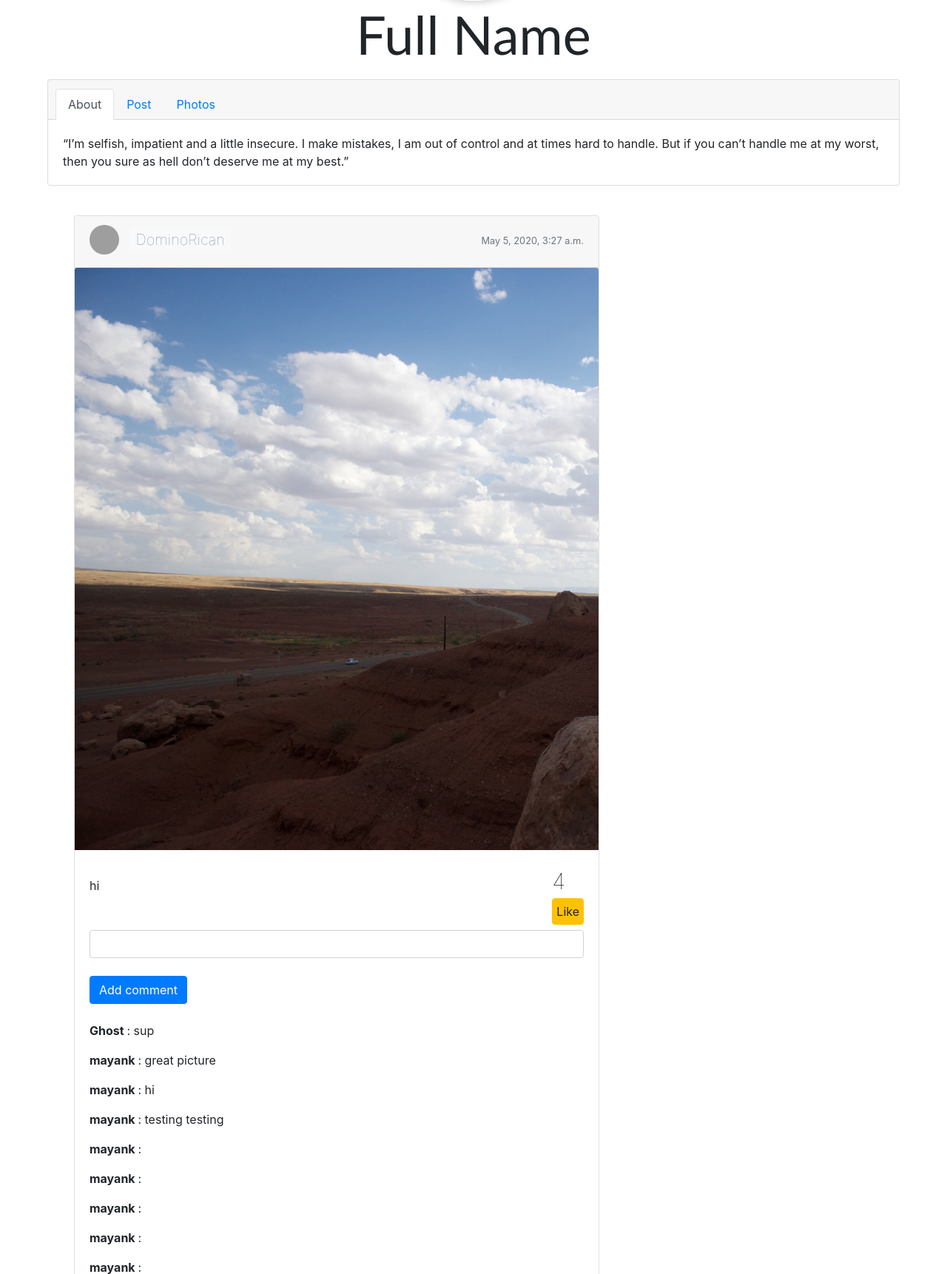
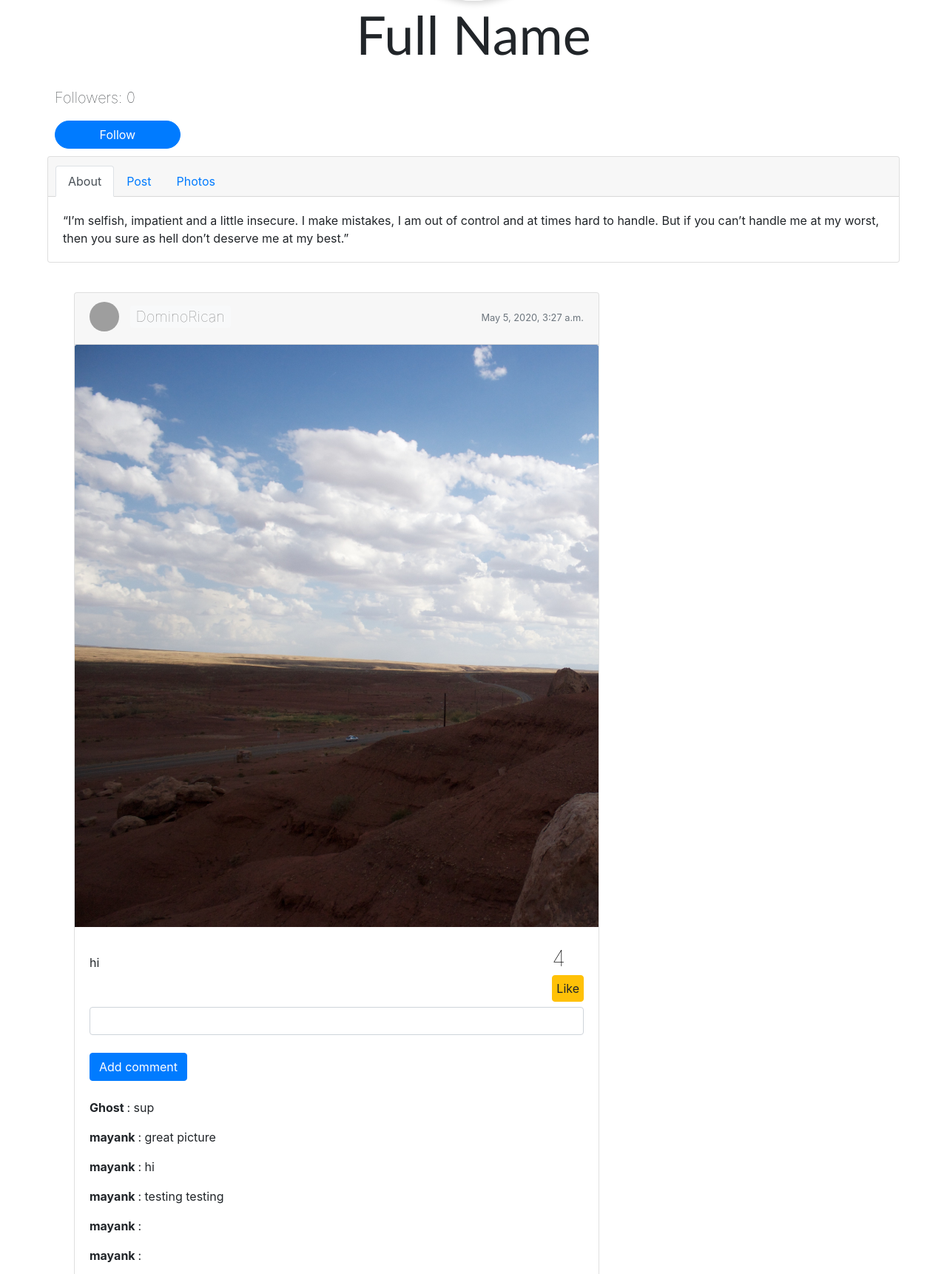
Before and after one commit to vtattyba/SM_CSE312, a Django app: template cse312_project/gsplit/templates/gsplit/Profile.html in a window 1280 px wide. Shown: the part 652-2374 px from the top of the page at 74% size. Run offline with Django 3.2, Linux system fonts and the light colour scheme; a user stored in the database is signed in; data comes from the database, SQL or seed files in the repository; tables that the repository leaves empty hold one stand-in row (values such as "Sample post"); the template is opened without the code that fills it: values that come from a table or form of the project are taken from there, most other values are stand-ins (such as "Sample title", 1, 10 or a date in 2020); some libraries are stand-ins or nearby versions; grey boxes are pictures that could not be loaded.

Commit message:
follow button

```diff
--- a/cse312_project/gsplit/templates/gsplit/Profile.html
+++ b/cse312_project/gsplit/templates/gsplit/Profile.html
@@ -25,6 +25,16 @@
                     </h1>
                     </center>
                 </div>
+                <div style="padding: 10px; ">
+                    <form data-id = {{profile.pk}}>
+                        <p style="font-size: 20px; font-weight: lighter">Followers: 0</p>
+                        <button type ="button" class="btn btn-primary submit-follow" style="border-radius: 100px; width: 15%" data-id={{profile.pk}}>
+                            Follow
+                        </button>
+                    </form>
+
+                </div>
+
                  <div class="card ">
                   <div class="card-header">
                     <ul class="nav nav-tabs card-header-tabs">
```
